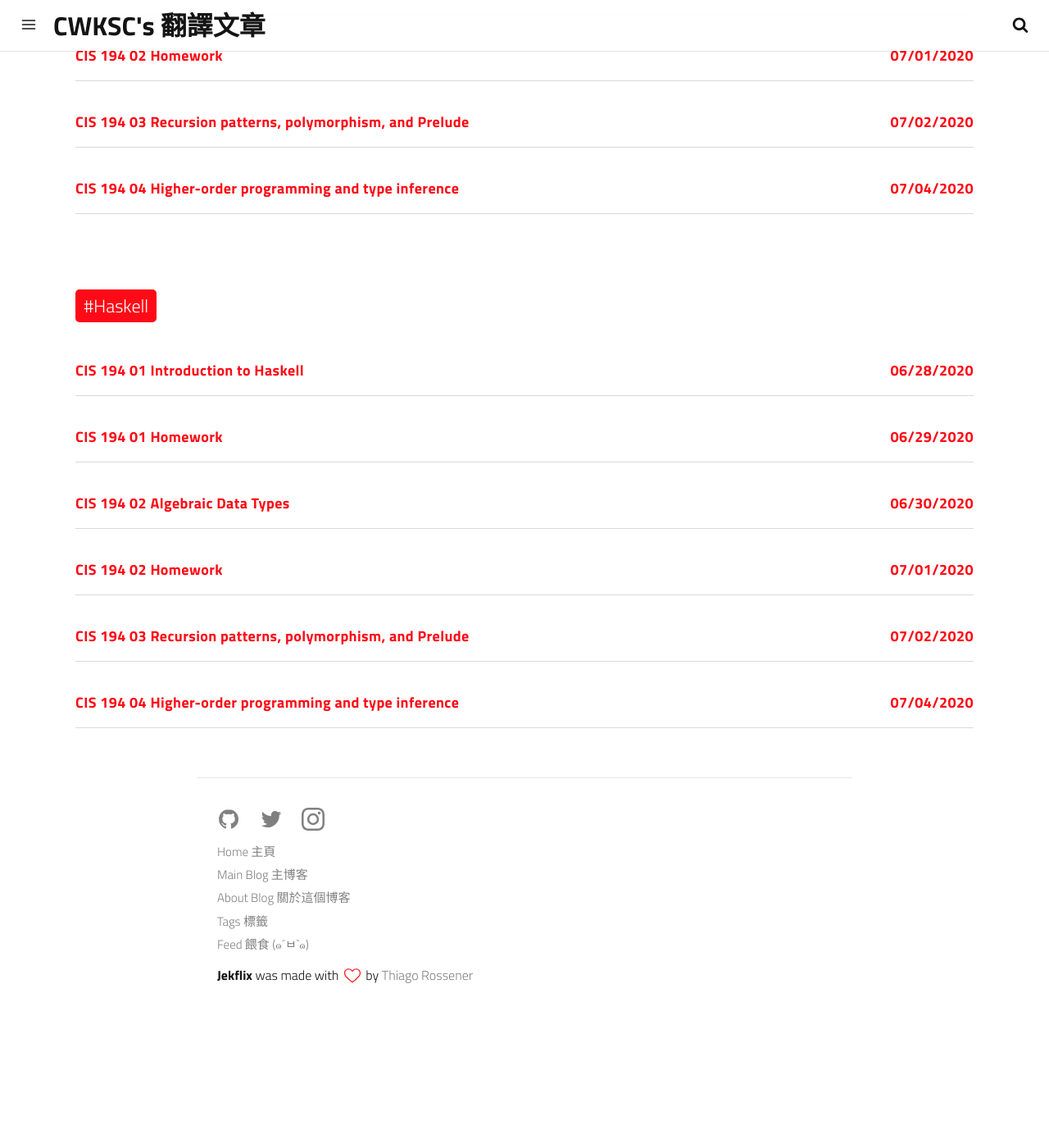
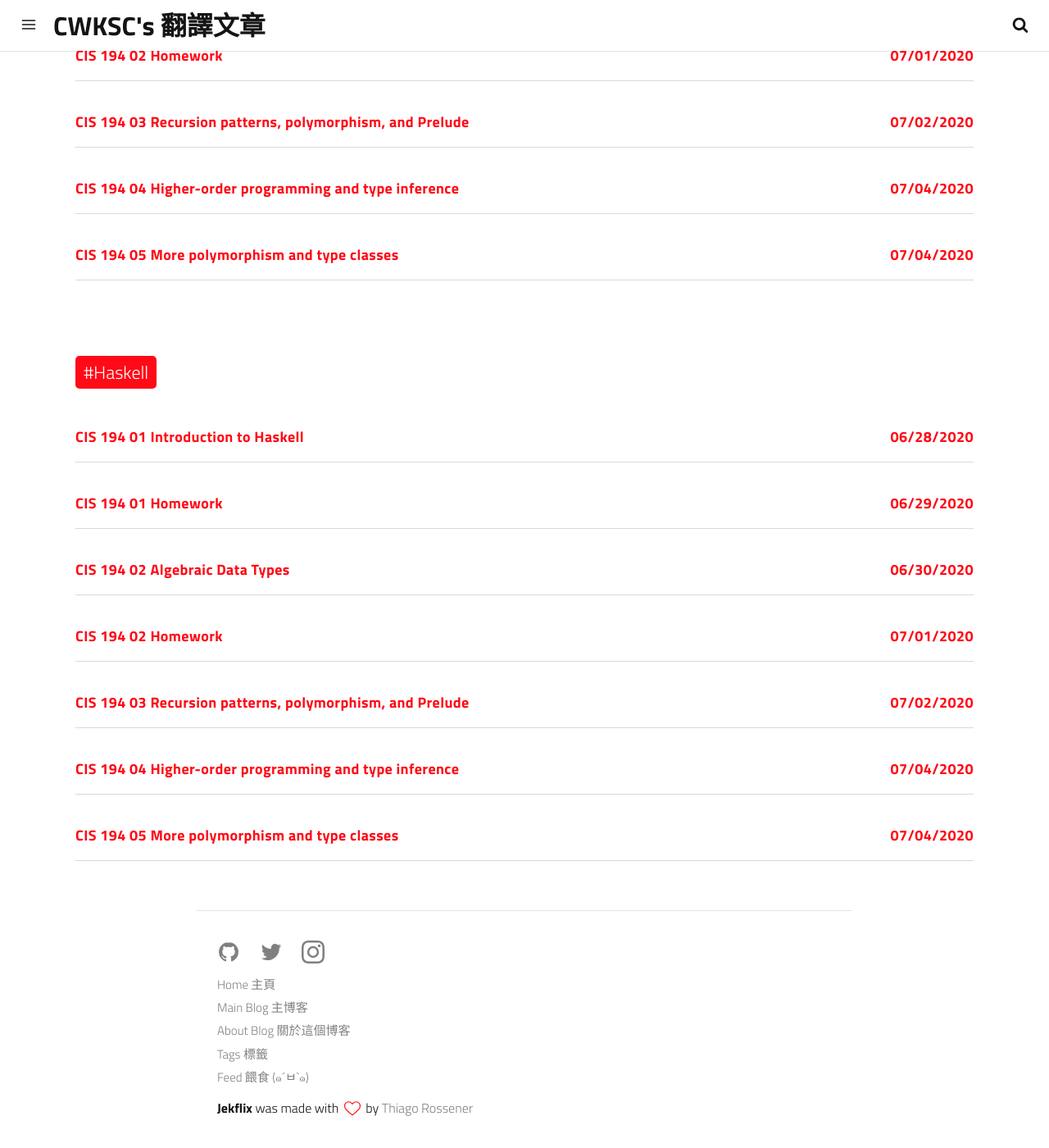
Before and after one commit to CWKSC/TranslateArticles, a Jekyll site: the page built from tags.html, in a window 1280 px wide and 1400 px high, scrolled down 576 px. Shown: the whole window at 82% size. Built offline with Jekyll 4.4.1, drawn with Linux system fonts in a browser that asks for light colours; a script that is not in the unit is left out; before the commit the page ends 1814 px from its top, so only the background shows below that; some of the changed lines change nothing that is shown.

Commit message:
Update home html and 05 post (not finish now))

````diff
--- a/_layouts/home.html
+++ b/_layouts/home.html
@@ -52,6 +52,7 @@ layout: main
                 <div class="box-body">
                     <a class="cover" href="{{ post.url | prepend: site.baseurl }}">
                         <!-- {% include loader.html %} new -->
+						<!-- new (no image show)
                         {% if post.optimized_image %}
                             <img src="/assets/img/placeholder.png" width="100%" data-url="{{ post.optimized_image }}" class="preload">
                             <noscript>
@@ -68,6 +69,7 @@ layout: main
                                 <img src="/assets/img/off.jpg" width="100%">
                             </noscript>
                         {% endif %}
+						-->
                         <!-- {% include new-post-tag.html date=post.date %} new -->
                         {% include read-icon.html %}
                     </a>
--- /dev/null
+++ b/_posts/2020-07-06-CIS-194-05-type-classes.md
@@ -0,0 +1,342 @@
+---
+date: 2020-07-04 19:00:00
+layout: post
+title: "CIS 194 05 More polymorphism and type classes"
+subtitle:
+description:
+image:
+optimized_image:
+category: CIS 194 spring 2013
+tags:
+  - CIS 194 spring 2013
+  - Haskell
+author: CWKSC
+paginate: false
+math: true
+---
+
+Source: [05-type-classes](https://www.seas.upenn.edu/~cis194/spring13/lectures/05-type-classes.html)
+
+## ▌More polymorphism and type classes 更多多態和類型類
+
+CIS 194 第 5 週
+2013 年 2 月 11 日
+
+Haskell 特殊的多態品牌被稱為*參數*多態。從本質上講，這意味著多態函數必須對任何輸入類型*均一地*工作。事實證明，這對於程序員和多態函數用戶都具有一些有趣的含義。
+
+## 參數化
+
+考慮類型
+
+```
+a -> a -> a
+```
+
+請記住，這`a`是一個*類型變量*，可以代表任何類型。這種類型的功能有哪些？
+
+那這個呢：
+
+```
+f :: a -> a -> a
+f x y = x && y
+```
+
+事實證明這是行不通的。該語法至少有效，但不鍵入check。特別是，我們收到以下錯誤消息：
+
+```
+2012-02-09.lhs:37:16:
+    Couldn't match type `a' with `Bool'
+      `a' is a rigid type variable bound by
+          the type signature for f :: a -> a -> a at 2012-02-09.lhs:37:3
+    In the second argument of `(&&)', namely `y'
+    In the expression: x && y
+    In an equation for `f': f x y = x && y
+```
+
+這不起作用的原因是多態函數的*調用者*可以選擇類型。在這裡，我們（*實現*者）試圖選擇一種特定的類型（即`Bool`），但可能會給我們`String`，或`Int`，或者甚至是某人使用定義的某種類型`f`，而我們可能無法事先知道。換句話說，您可以閱讀類型
+
+```
+a -> a -> a
+```
+
+作為*承諾*，與這種類型的功能將工作不管是什麼類型的調用者進行選擇。
+
+我們可以想像的另一個實現是
+
+```
+f a1 a2 = case (typeOf a1) of
+            Int  -> a1 + a2
+            Bool -> a1 && a2
+            _    -> a1
+```
+
+其中`f`某些類型的行為以某些特定方式表現。畢竟，我們當然可以在Java中實現它：
+
+```
+class AdHoc {
+
+    public static Object f(Object a1, Object a2) {
+        if (a1 instanceof Integer && a2 instanceof Integer) {
+            return (Integer)a1 + (Integer)a2;
+        } else if (a1 instanceof Boolean && a2 instanceof Boolean) {
+            return (Boolean)a1 && (Boolean)a2;
+        } else {
+            return a1;
+        }
+    }
+
+    public static void main (String[] args) {
+        System.out.println(f(1,3));
+        System.out.println(f(true, false));
+        System.out.println(f("hello", "there"));
+    }
+
+}
+
+[byorgey@LVN513-9:~/tmp]$ javac Adhoc.java && java AdHoc
+4
+false
+hello
+```
+
+但事實證明，無法用Haskell編寫此代碼。Haskell沒有Java `instanceof`運算符之類的東西：不可能問什麼是什麼類型，並不能根據答案決定要做什麼。原因之一是檢查後，編譯器將*擦除* Haskell類型：在運行時，沒有類型信息可供查詢！但是，正如我們將看到的，還有其他充分的理由。
+
+這種類型的多態被稱為*參數多態*。我們說像這樣的函數在類型中`f :: a -> a -> a`是*參數化*的`a`。在這裡，“參數”只是“對於呼叫者選擇的任何類型都可以統一工作”的幻想術語。在Java中，這種類型的多態性是由*泛型*提供的（您猜對了，它受Haskell的啟發：Haskell的原始設計師之一[Philip Wadler](http://homepages.inf.ed.ac.uk/wadler/)後來成為Java泛型開發的主要參與者之一）。
+
+那麼，實際上什麼功能*可以*具有這種類型？其實只有兩個！
+
+```
+f1 :: a -> a -> a
+f1 x y = x
+
+f2 :: a -> a -> a
+f2 x y = y
+```
+
+因此，事實證明類型`a -> a -> a`確實告訴了我們很多東西。
+
+讓我們玩參數化遊戲！考慮以下每種多態類型。對於每種類型，確定該類型的功能可能具有的行為。
+
+- `a -> a`
+- `a -> b`
+- `a -> b -> a`
+- `[a] -> [a]`
+- `(b -> c) -> (a -> b) -> (a -> c)`
+- `(a -> a) -> a -> a`
+
+## 關於參數化的兩種觀點
+
+作為多態函數的*實現*者，尤其是如果您習慣於使用Java之類的結構的語言時`instanceof`，您可能會發現這些限制很煩人。“你是什麼意思，我不允許做X？”
+
+但是，存在雙重觀點。作為多態函數的*用戶*，參數性不對應於*限制，*而是對應於*保證*。通常，當這些工具為您提供有關其行為方式的有力保證時，它們的使用和推理就容易得多。參數化是僅查看Haskell函數類型可以告訴您有關函數的太多原因的一部分。
+
+好的，很好，但是有時候根據類型決定要做什麼真的很有用！例如，加法呢？我們已經看到加法是多態的（例如，可在`Int`，`Integer`和上`Double`使用），但顯然必須知道要添加的數字類型才能決定要做什麼：加兩個`Integer`s的方式與加法完全不同2 `Double`秒。那麼它實際上是如何工作的呢？只是魔術嗎？
+
+其實不是！實際上，我們*可以*使用Haskell根據類型決定要做什麼，只是不像我們以前想像的那樣。讓我們先來看一下的類型`(+)`：
+
+```
+Prelude> :t (+)
+(+) :: Num a => a -> a -> a
+```
+
+嗯，`Num a =>`那邊在做什麼？實際上，`(+)`它並不是唯一一個帶有有趣的雙箭頭類型的標準函數。這裡還有其他一些：
+
+```
+(==) :: Eq a   => a -> a -> Bool
+(<)  :: Ord a  => a -> a -> Bool
+show :: Show a => a -> String
+```
+
+那麼這是怎麼回事？
+
+## 類型類別
+
+`Num`，`Eq`，`Ord`，和`Show`是*類型類*，和我們說`(==)`，`(<)`和`(+)`有“型級多態”。直觀地講，類型類對應於為其定義了某些操作*的類型集*，並且類型類多態函數僅適用於作為所討論類型類實例的類型。作為示例，讓我們詳細研究`Eq`類型類。
+
+```
+class Eq a where
+  (==) :: a -> a -> Bool
+  (/=) :: a -> a -> Bool
+```
+
+我們可以這樣閱讀：`Eq`聲明為帶有單個參數的類型類`a`。任何`a`要成為的*實例*的類型都`Eq`必須定義兩個函數，`(==)`並`(/=)`使用指定的類型簽名。例如，要創建`Int`一個實例，`Eq`我們必須定義`(==) :: Int -> Int -> Bool`和`(/=) :: Int -> Int -> Bool`。（當然，沒有必要，因為標準的Prelude已經為我們定義了一個`Int`實例`Eq`。）
+
+讓我們`(==)`再次看看類型：
+
+```
+(==) :: Eq a => a -> a -> Bool
+```
+
+在`Eq a`這到來之前的`=>`是一個*類型類的約束*。我們可以這樣理解：對於任何類型`a`，*只要`a`是`Eq`* type *的實例*，`(==)`都可以採用type的兩個值`a`並返回a `Bool`。`(==)`在不是的實例的某種類型上調用函數是類型錯誤`Eq`。如果一個普通的多態類型是一個保證該函數將適用於調用者選擇的任何類型的承諾，則類型類多態函數是一個*受限的*保證，即該函數將適用於調用者選擇的任何類型，*只要*所選的類型是一個實例即可。所需類型的類別。
+
+需要注意的重要一點是，當使用`(==)`（或任何類型類方法）時，編譯器*會*根據其參數的推斷類型使用類型推斷來確定*應選擇**哪種實現`(==)`*。換句話說，這類似於在Java之類的語言中使用重載方法。
+
+為了更好地了解它在實際中的工作方式，讓我們創建自己的類型並`Eq`為其聲明一個實例。
+
+```
+data Foo = F Int | G Char
+
+instance Eq Foo where
+  (F i1) == (F i2) = i1 == i2
+  (G c1) == (G c2) = c1 == c2
+  _ == _ = False
+
+  foo1 /= foo2 = not (foo1 == foo2)
+```
+
+我們必須同時定義`(==)`和，這有點令人討厭`(/=)`。實際上，類型類可以根據其他方法提供方法的*默認實現*，只要實例不使用其自身覆蓋默認定義，就應使用該方法。因此我們可以想像這樣聲明`Eq`：
+
+```
+class Eq a where
+  (==) :: a -> a -> Bool
+  (/=) :: a -> a -> Bool
+  x /= y = not (x == y)
+```
+
+現在，任何聲明`Eq`only 實例的人都必須指定的實現`(==)`，他們將`(/=)`免費獲得。但是，如果由於某些原因他們想`(/=)`用自己的方法覆蓋默認實現，則也可以這樣做。
+
+實際上，`Eq`該類實際上是這樣聲明的：
+
+```
+class Eq a where
+  (==), (/=) :: a -> a -> Bool
+  x == y = not (x /= y)
+  x /= y = not (x == y)
+```
+
+這意味著，當我們做的一個實例`Eq`，我們可以定義*兩種* `(==)`或`(/=)`，取其更方便; 另一項將根據我們指定的一項自動定義。（但是，我們必須要小心：如果不指定任何一個，我們將得到無限遞歸！）
+
+事實證明，`Eq`（以及其他一些標準類型類）很特殊：GHC能夠自動`Eq`為我們生成實例。像這樣：
+
+```
+data Foo' = F' Int | G' Char
+  deriving (Eq, Ord, Show)
+```
+
+這告訴GHC的自動派生實例`Eq`，`Ord`以及`Show`類型類為我們的數據類型`Foo`。
+
+**類型類和Java接口**
+
+類型類與Java接口非常相似。兩者都定義了一組實現特定操作列表的類型/類。但是，有幾種重要的方法可以使類型類比Java接口更通用：
+
+1. 定義Java類時，必須聲明其實現的任何接口。另一方面，類型類實例是與相應類型的聲明分開聲明的，甚至可以放在單獨的模塊中。
+
+2. 可以為類型類方法指定的類型比為Java接口方法可以指定的簽名更通用，更靈活，尤其是當*多參數類型類*輸入圖片時。例如，假設一個假設類型類
+
+   ```
+   class Blerg a b where
+     blerg :: a -> b -> Bool
+   ```
+
+   使用`blerg`達做*多分派*：其中實現`blerg`編譯器應該選擇取決於*兩種*類型`a`和`b`。用Java沒有簡單的方法可以做到這一點。
+
+   Haskell類型類也可以輕鬆地處理二進制（或三進製或…）方法，如
+
+   ```
+   class Num a where
+     (+) :: a -> a -> a
+     ...
+   ```
+
+   在Java中，沒有很好的方法來執行此操作：一方面，兩個參數之一必須是“特權”參數，實際上是要`(+)`在其上調用方法，並且這種不對稱性很尷尬。此外，由於Java的子類型化，獲取某個接口類型的兩個參數並*不能*保證它們實際上是同一類型，這使得實現二進制運算符（例如`(+)`笨拙）（通常需要進行一些運行時類型檢查）成為可能。
+
+**標準類型類別**
+
+這是您應該了解的其他一些標準類型類：
+
+- [Ord](http://haskell.org/ghc/docs/latest/html/libraries/base/Prelude.html#t%3AOrd)用於其元素可以*完全排序的類型*，即可以比較任何兩個元素以查看哪個元素小於另一個元素。它提供了類似的比較操作`(<)`和`(<=)`，也是`compare`功能。
+
+- [Num](http://haskell.org/ghc/docs/latest/html/libraries/base/Prelude.html#t%3ANum)用於“數字”類型，它支持加法，減法和乘法運算。需要注意的一件事是整數實際上是類型多態的類型：
+
+  ```
+  Prelude> :t 5
+  5 :: Num a => a
+  ```
+
+  這意味著像這樣的文字`5`可以用作`Int`s，`Integer`s，`Double`s或作為`Num`（`Rational`，`Complex Double`甚至是您定義的類型...）實例的任何其他類型。
+
+- [Show](http://haskell.org/ghc/docs/latest/html/libraries/base/Prelude.html#t%3AShow)定義了方法`show`，該方法用於將值轉換為`String`s。
+
+- [閱讀](http://haskell.org/ghc/docs/latest/html/libraries/base/Prelude.html#v:Eq/Read)是的雙重性`Show`。
+
+- [整數](http://haskell.org/ghc/docs/latest/html/libraries/base/Prelude.html#t%3AIntegral)表示整數類型，例如`Int`和`Integer`。
+
+**類型類示例**
+
+作為製作自己的類型類的示例，請考慮以下內容：
+
+```
+class Listable a where
+  toList :: a -> [Int]
+```
+
+我們可以將其`Listable`視為可以轉換為`Int`s 列表的事物類。看一下類型`toList`：
+
+```
+toList :: Listable a => a -> [Int]
+```
+
+讓我們為做一些實例`Listable`。首先，`Int`可以轉換為`[Int]`只通過創建一個單列表，並且`Bool`同樣可以轉換，也就是說，通過翻譯`True`來`1`和`False`到`0`：
+
+```
+instance Listable Int where
+  -- toList :: Int -> [Int]
+  toList x = [x]
+
+instance Listable Bool where
+  toList True  = [1]
+  toList False = [0]
+```
+
+我們無需做任何工作即可將的列表轉換`Int`為的列表`Int`：
+
+```
+instance Listable [Int] where
+  toList = id
+```
+
+最後，這是一個二叉樹類型，我們可以通過展平將其轉換為列表：
+
+```
+data Tree a = Empty | Node a (Tree a) (Tree a)
+
+instance Listable (Tree Int) where
+  toList Empty        = []
+  toList (Node x l r) = toList l ++ [x] ++ toList r
+```
+
+如果我們根據實現其他功能`toList`，它們也會受到`Listable`約束。例如：
+
+```
+-- to compute sumL, first convert to a list of Ints, then sum
+sumL x = sum (toList x)
+```
+
+`ghci`告知我們類型`sumL`為
+
+```
+sumL :: Listable a => a -> Int
+```
+
+這很有意義：由於使用，因此`sumL`僅適用於作為實例的類型。這個如何？`Listable``toList`
+
+```
+foo x y = sum (toList x) == sum (toList y) || x < y
+```
+
+`ghci`告知我們的類型`foo`是
+
+```
+foo :: (Listable a, Ord a) => a -> a -> Bool
+```
+
+也就是說，`foo`工作在它們的實例類型*都* `Listable`和`Ord`，因為它同時使用`toList`和比較的參數。
+
+作為最後一個更複雜的示例，請考慮以下實例：
+
+```
+instance (Listable a, Listable b) => Listable (a,b) where
+  toList (x,y) = toList x ++ toList y
+```
+
+注意，我們如何將類型類約束放在實例以及函數類型上。這表示對類型`(a,b)`是和都`Listable`一樣長的實例。然後，我們就可以在類型的值上以及在對的定義中使用。請注意，此定義*不是*遞歸的！的版本，我們正在定義是調用*其他*的版本，而不是自己。`a``b``toList``a``b``toList``toList``toList`
````
